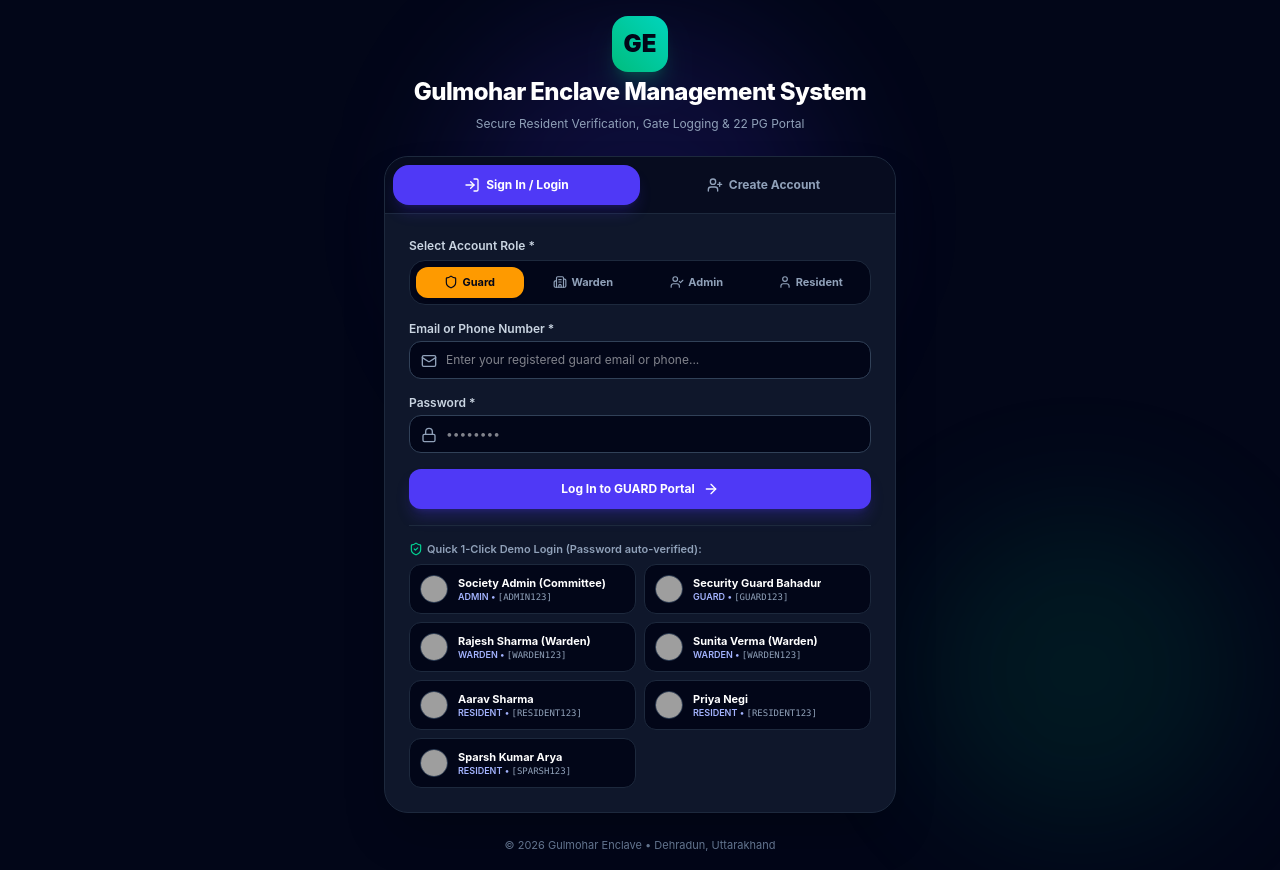
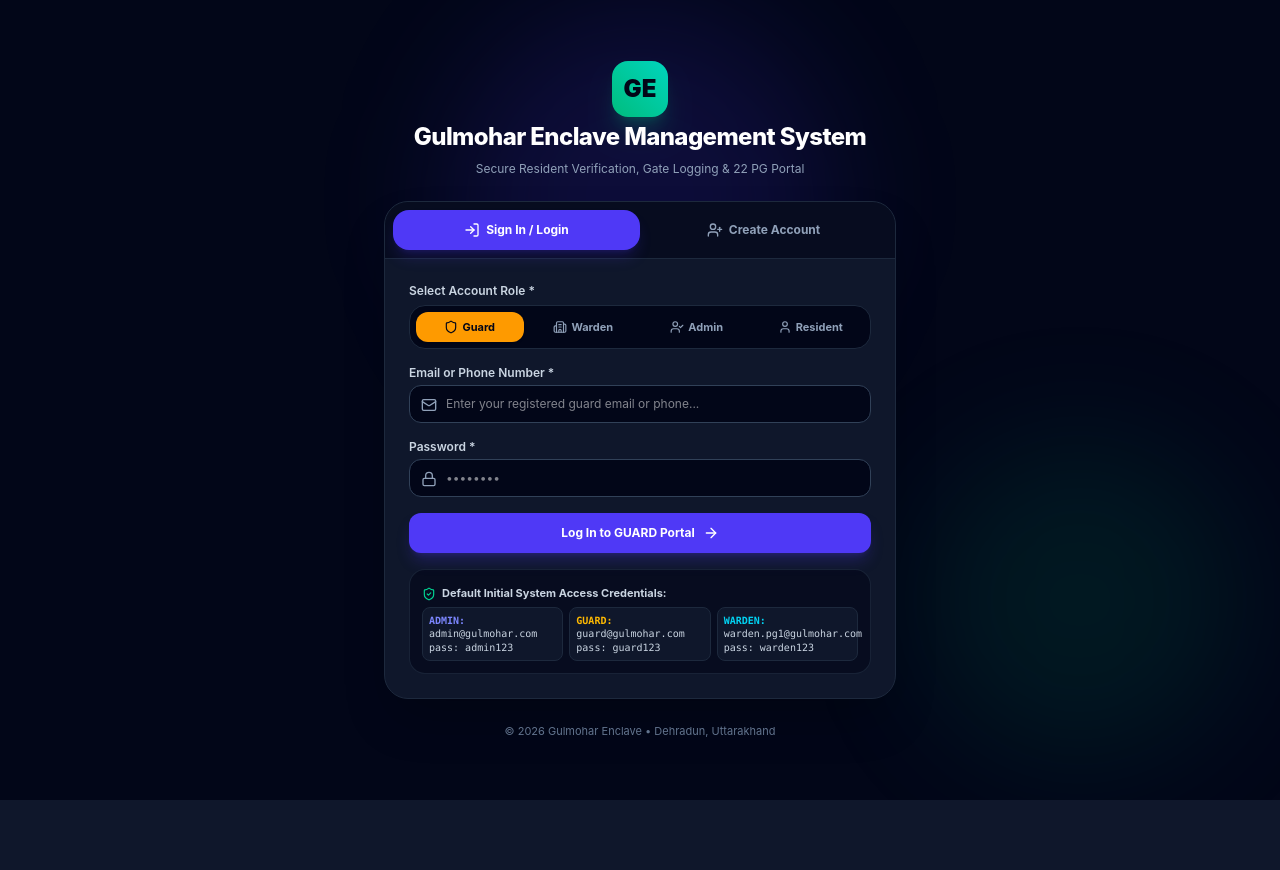
Before and after one commit to vishal26166/gulmohar-enclave, a React (Vite) app: page / in a window 1280 px wide. After the commit the page ends 800 px from the top, so only its background shows below. Built offline with nearby package versions, Linux system fonts and the light colour scheme; grey boxes are pictures that could not be loaded.

Commit message:
chore: remove dummy sample data and prepare production-ready initial database state

```diff
--- a/src/components/LoginScreen.tsx
+++ b/src/components/LoginScreen.tsx
@@ -1,7 +1,6 @@
 import React, { useState } from 'react';
 import { useApp } from '../context/AppContext';
 import type { Role, UserAccount } from '../types';
-import { INITIAL_USER_ACCOUNTS } from '../data/initialData';
 import { Shield, Building2, UserCheck, User, LogIn, UserPlus, Lock, Mail, AlertCircle, ArrowRight, ShieldCheck } from 'lucide-react';
 
 export const LoginScreen: React.FC = () => {
@@ -30,10 +29,6 @@ export const LoginScreen: React.FC = () => {
     if (!result.success) {
       setLoginError(result.error || `Invalid credentials for ${loginRole} role.`);
     }
-  };
-
-  const handleDemoLogin = (account: UserAccount) => {
-    loginUser(account.email, account.password || 'admin123', account.role);
   };
 
   const handleSignupSubmit = (e: React.FormEvent) => {
@@ -217,27 +212,24 @@ export const LoginScreen: React.FC = () => {
                   Log In to {loginRole} Portal <ArrowRight className="w-4 h-4" />
                 </button>
 
-                {/* Quick 1-Click Demo Logins */}
-                <div className="pt-4 border-t border-slate-800 space-y-2">
-                  <p className="text-[11px] text-slate-400 font-semibold flex items-center gap-1">
-                    <ShieldCheck className="w-3.5 h-3.5 text-emerald-400" />
-                    Quick 1-Click Demo Login (Password auto-verified):
+                {/* System Initial Access Info */}
+                <div className="pt-4 border-t border-slate-800 text-[11px] text-slate-400 space-y-1.5 bg-slate-950/60 p-3 rounded-2xl border border-slate-800/80">
+                  <p className="font-bold text-slate-300 flex items-center gap-1.5">
+                    <ShieldCheck className="w-3.5 h-3.5 text-emerald-400" /> Default Initial System Access Credentials:
                   </p>
-                  <div className="grid grid-cols-2 gap-2">
-                    {INITIAL_USER_ACCOUNTS.map((acc) => (
-                      <button
-                        key={acc.id}
-                        type="button"
-                        onClick={() => handleDemoLogin(acc)}
-                        className="text-left p-2.5 rounded-xl bg-slate-950 border border-slate-800 hover:border-indigo-500/50 text-xs text-slate-300 transition-all flex items-center gap-2.5 cursor-pointer"
-                      >
-                        <img src={acc.photoUrl} alt="" className="w-7 h-7 rounded-full object-cover border border-slate-700 shrink-0" />
-                        <div className="truncate min-w-0">
-                          <p className="font-bold text-white truncate text-[11px]">{acc.name}</p>
-                          <p className="text-indigo-300 text-[9px] font-semibold uppercase">{acc.role} • <span className="text-slate-400 font-mono font-normal">[{acc.password || 'admin123'}]</span></p>
-                        </div>
-                      </button>
-                    ))}
+                  <div className="grid grid-cols-1 sm:grid-cols-3 gap-1.5 text-[10px] font-mono text-slate-300">
+                    <div className="p-1.5 bg-slate-900 rounded-lg border border-slate-800">
+                      <span className="text-indigo-400 font-bold block">ADMIN:</span>
+                      admin@gulmohar.com<br/>pass: admin123
+                    </div>
+                    <div className="p-1.5 bg-slate-900 rounded-lg border border-slate-800">
+                      <span className="text-amber-400 font-bold block">GUARD:</span>
+                      guard@gulmohar.com<br/>pass: guard123
+                    </div>
+                    <div className="p-1.5 bg-slate-900 rounded-lg border border-slate-800">
+                      <span className="text-cyan-400 font-bold block">WARDEN:</span>
+                      warden.pg1@gulmohar.com<br/>pass: warden123
+                    </div>
                   </div>
                 </div>
               </form>
--- a/src/context/AppContext.tsx
+++ b/src/context/AppContext.tsx
@@ -40,7 +40,7 @@ interface AppContextType {
 
 const AppContext = createContext<AppContextType | undefined>(undefined);
 
-const LOCAL_STORAGE_KEY = 'gulmohar_enclave_data_v1';
+const LOCAL_STORAGE_KEY = 'gulmohar_enclave_prod_v2';
 
 export const AppProvider: React.FC<{ children: React.ReactNode }> = ({ children }) => {
   const [userAccounts, setUserAccounts] = useState<UserAccount[]>(() => {
--- a/src/data/initialData.ts
+++ b/src/data/initialData.ts
@@ -12,7 +12,7 @@ export const INITIAL_USER_ACCOUNTS: UserAccount[] = [
   },
   {
     id: 'usr-guard',
-    name: 'Security Guard Bahadur',
+    name: 'Security Guard (Gate 1)',
     phone: '+91 98765 11111',
     email: 'guard@gulmohar.com',
     password: 'guard123',
@@ -21,7 +21,7 @@ export const INITIAL_USER_ACCOUNTS: UserAccount[] = [
   },
   {
     id: 'usr-warden-1',
-    name: 'Rajesh Sharma (Warden)',
+    name: 'Gulmohar Haven Warden',
     phone: '+91 98765 43210',
     email: 'warden.pg1@gulmohar.com',
     password: 'warden123',
@@ -30,276 +30,48 @@ export const INITIAL_USER_ACCOUNTS: UserAccount[] = [
     pgName: 'Gulmohar Haven PG',
     photoUrl: 'https://images.unsplash.com/photo-1500648767791-00dcc994a43e?auto=format&fit=crop&w=200&q=80',
   },
-  {
-    id: 'usr-warden-2',
-    name: 'Sunita Verma (Warden)',
-    phone: '+91 98765 43211',
-    email: 'warden.pg2@gulmohar.com',
-    password: 'warden123',
-    role: 'WARDEN',
-    pgId: 'pg-2',
-    pgName: 'Royal Nest PG',
-    photoUrl: 'https://images.unsplash.com/photo-1544005313-94ddf0286df2?auto=format&fit=crop&w=200&q=80',
-  },
-  {
-    id: 'usr-res-101',
-    name: 'Aarav Sharma',
-    phone: '+91 91234 56789',
-    email: 'aarav@gulmohar.com',
-    password: 'resident123',
-    role: 'RESIDENT',
-    pgId: 'pg-1',
-    pgName: 'Gulmohar Haven PG',
-    roomNumber: '101-A',
-    photoUrl: 'https://images.unsplash.com/photo-1539571696357-5a69c17a67c6?auto=format&fit=crop&w=200&q=80',
-  },
-  {
-    id: 'usr-res-102',
-    name: 'Priya Negi',
-    phone: '+91 98234 11223',
-    email: 'priya@gulmohar.com',
-    password: 'resident123',
-    role: 'RESIDENT',
-    pgId: 'pg-1',
-    pgName: 'Gulmohar Haven PG',
-    roomNumber: '102-B',
-    photoUrl: 'https://images.unsplash.com/photo-1494790108377-be9c29b29330?auto=format&fit=crop&w=200&q=80',
-  },
-  {
-    id: 'usr-sparsh',
-    name: 'Sparsh Kumar Arya',
-    phone: '+91 98000 12345',
-    email: 'sparsh@gulmohar.com',
-    password: 'sparsh123',
-    role: 'RESIDENT',
-    pgId: 'pg-1',
-    pgName: 'Gulmohar Haven PG',
-    roomNumber: '104-A',
-    photoUrl: 'https://images.unsplash.com/photo-1534528741775-53994a69daeb?auto=format&fit=crop&w=200&q=80',
-  },
 ];
 
 export const INITIAL_PGS: PG[] = [
-  { id: 'pg-1', name: 'Gulmohar Haven PG', wardenName: 'Rajesh Sharma', wardenPhone: '+91 98765 43210', totalRooms: 20, capacity: 40, curfewTime: '22:30' },
-  { id: 'pg-2', name: 'Royal Nest PG', wardenName: 'Sunita Verma', wardenPhone: '+91 98765 43211', totalRooms: 15, capacity: 30, curfewTime: '22:30' },
-  { id: 'pg-3', name: 'Green View Residency', wardenName: 'Amitabh Joshi', wardenPhone: '+91 98765 43212', totalRooms: 18, capacity: 36, curfewTime: '22:00' },
-  { id: 'pg-4', name: 'Sunrise PG House', wardenName: 'Pooja Rawat', wardenPhone: '+91 98765 43213', totalRooms: 12, capacity: 24, curfewTime: '22:30' },
-  { id: 'pg-5', name: 'Pine Crest PG', wardenName: 'Vikram Singh', wardenPhone: '+91 98765 43214', totalRooms: 25, capacity: 50, curfewTime: '23:00' },
-  { id: 'pg-6', name: 'Dehradun Heights PG', wardenName: 'Meenakshi Bisht', wardenPhone: '+91 98765 43215', totalRooms: 14, capacity: 28, curfewTime: '22:30' },
-  { id: 'pg-7', name: 'Valley View Boys PG', wardenName: 'Sanjay Thapa', wardenPhone: '+91 98765 43216', totalRooms: 16, capacity: 32, curfewTime: '22:30' },
-  { id: 'pg-8', name: 'Shivalik Girls PG', wardenName: 'Anita Bhatt', wardenPhone: '+91 98765 43217', totalRooms: 22, capacity: 44, curfewTime: '22:00' },
-  { id: 'pg-9', name: 'Maple Leaf Residency', wardenName: 'Harish Kumar', wardenPhone: '+91 98765 43218', totalRooms: 10, capacity: 20, curfewTime: '22:30' },
-  { id: 'pg-10', name: 'Orchid Elegance PG', wardenName: 'Kavita Negi', wardenPhone: '+91 98765 43219', totalRooms: 15, capacity: 30, curfewTime: '22:30' },
-  { id: 'pg-11', name: 'Cedar Wood PG', wardenName: 'Ramesh Kandpal', wardenPhone: '+91 98765 43220', totalRooms: 12, capacity: 24, curfewTime: '22:30' },
-  { id: 'pg-12', name: 'Doon Valley PG', wardenName: 'Deepa Pant', wardenPhone: '+91 98765 43221', totalRooms: 18, capacity: 36, curfewTime: '22:30' },
-  { id: 'pg-13', name: 'Alpine View PG', wardenName: 'Manish Uniyal', wardenPhone: '+91 98765 43222', totalRooms: 20, capacity: 40, curfewTime: '23:00' },
-  { id: 'pg-14', name: 'Blossom Girls PG', wardenName: 'Sushma Dobhal', wardenPhone: '+91 98765 43223', totalRooms: 16, capacity: 32, curfewTime: '22:00' },
-  { id: 'pg-15', name: 'Evergreen House', wardenName: 'Gopal Dutt', wardenPhone: '+91 98765 43224', totalRooms: 14, capacity: 28, curfewTime: '22:30' },
-  { id: 'pg-16', name: 'Silver Oaks PG', wardenName: 'Rekha Kothari', wardenPhone: '+91 98765 43225', totalRooms: 24, capacity: 48, curfewTime: '22:30' },
-  { id: 'pg-17', name: 'Hill Top Residency', wardenName: 'Pradeep Chamoli', wardenPhone: '+91 98765 43226', totalRooms: 12, capacity: 24, curfewTime: '22:30' },
-  { id: 'pg-18', name: 'Golden Palms PG', wardenName: 'Sarita Gairola', wardenPhone: '+91 98765 43227', totalRooms: 15, capacity: 30, curfewTime: '22:30' },
-  { id: 'pg-19', name: 'Comfort Zone PG', wardenName: 'Narendra Raturi', wardenPhone: '+91 98765 43228', totalRooms: 10, capacity: 20, curfewTime: '22:30' },
-  { id: 'pg-20', name: 'Blue Sky PG', wardenName: 'Priyanka Badoni', wardenPhone: '+91 98765 43229', totalRooms: 18, capacity: 36, curfewTime: '22:30' },
-  { id: 'pg-21', name: 'Serenity Living PG', wardenName: 'Mahesh Bhandari', wardenPhone: '+91 98765 43230', totalRooms: 20, capacity: 40, curfewTime: '22:30' },
-  { id: 'pg-22', name: 'Elite Crown Residency', wardenName: 'Renu Semwal', wardenPhone: '+91 98765 43231', totalRooms: 25, capacity: 50, curfewTime: '22:30' },
+  { id: 'pg-1', name: 'Gulmohar Haven PG', wardenName: 'Gulmohar Haven Warden', wardenPhone: '+91 98765 43210', totalRooms: 20, capacity: 40, curfewTime: '22:30' },
+  { id: 'pg-2', name: 'Royal Nest PG', wardenName: 'Unassigned Warden', wardenPhone: '+91 98765 00000', totalRooms: 15, capacity: 30, curfewTime: '22:30' },
+  { id: 'pg-3', name: 'Green View Residency', wardenName: 'Unassigned Warden', wardenPhone: '+91 98765 00000', totalRooms: 18, capacity: 36, curfewTime: '22:00' },
+  { id: 'pg-4', name: 'Sunrise PG House', wardenName: 'Unassigned Warden', wardenPhone: '+91 98765 00000', totalRooms: 12, capacity: 24, curfewTime: '22:30' },
+  { id: 'pg-5', name: 'Pine Crest PG', wardenName: 'Unassigned Warden', wardenPhone: '+91 98765 00000', totalRooms: 25, capacity: 50, curfewTime: '23:00' },
+  { id: 'pg-6', name: 'Dehradun Heights PG', wardenName: 'Unassigned Warden', wardenPhone: '+91 98765 00000', totalRooms: 14, capacity: 28, curfewTime: '22:30' },
+  { id: 'pg-7', name: 'Valley View Boys PG', wardenName: 'Unassigned Warden', wardenPhone: '+91 98765 00000', totalRooms: 16, capacity: 32, curfewTime: '22:30' },
+  { id: 'pg-8', name: 'Shivalik Girls PG', wardenName: 'Unassigned Warden', wardenPhone: '+91 98765 00000', totalRooms: 22, capacity: 44, curfewTime: '22:00' },
+  { id: 'pg-9', name: 'Maple Leaf Residency', wardenName: 'Unassigned Warden', wardenPhone: '+91 98765 00000', totalRooms: 10, capacity: 20, curfewTime: '22:30' },
+  { id: 'pg-10', name: 'Orchid Elegance PG', wardenName: 'Unassigned Warden', wardenPhone: '+91 98765 00000', totalRooms: 15, capacity: 30, curfewTime: '22:30' },
+  { id: 'pg-11', name: 'Cedar Wood PG', wardenName: 'Unassigned Warden', wardenPhone: '+91 98765 00000', totalRooms: 12, capacity: 24, curfewTime: '22:30' },
+  { id: 'pg-12', name: 'Doon Valley PG', wardenName: 'Unassigned Warden', wardenPhone: '+91 98765 00000', totalRooms: 18, capacity: 36, curfewTime: '22:30' },
+  { id: 'pg-13', name: 'Alpine View PG', wardenName: 'Unassigned Warden', wardenPhone: '+91 98765 00000', totalRooms: 20, capacity: 40, curfewTime: '23:00' },
+  { id: 'pg-14', name: 'Blossom Girls PG', wardenName: 'Unassigned Warden', wardenPhone: '+91 98765 00000', totalRooms: 16, capacity: 32, curfewTime: '22:00' },
+  { id: 'pg-15', name: 'Evergreen House', wardenName: 'Unassigned Warden', wardenPhone: '+91 98765 00000', totalRooms: 14, capacity: 28, curfewTime: '22:30' },
+  { id: 'pg-16', name: 'Silver Oaks PG', wardenName: 'Unassigned Warden', wardenPhone: '+91 98765 00000', totalRooms: 24, capacity: 48, curfewTime: '22:30' },
+  { id: 'pg-17', name: 'Hill Top Residency', wardenName: 'Unassigned Warden', wardenPhone: '+91 98765 00000', totalRooms: 12, capacity: 24, curfewTime: '22:30' },
+  { id: 'pg-18', name: 'Golden Palms PG', wardenName: 'Unassigned Warden', wardenPhone: '+91 98765 00000', totalRooms: 15, capacity: 30, curfewTime: '22:30' },
+  { id: 'pg-19', name: 'Comfort Zone PG', wardenName: 'Unassigned Warden', wardenPhone: '+91 98765 00000', totalRooms: 10, capacity: 20, curfewTime: '22:30' },
+  { id: 'pg-20', name: 'Blue Sky PG', wardenName: 'Unassigned Warden', wardenPhone: '+91 98765 00000', totalRooms: 18, capacity: 36, curfewTime: '22:30' },
+  { id: 'pg-21', name: 'Serenity Living PG', wardenName: 'Unassigned Warden', wardenPhone: '+91 98765 00000', totalRooms: 20, capacity: 40, curfewTime: '22:30' },
+  { id: 'pg-22', name: 'Elite Crown Residency', wardenName: 'Unassigned Warden', wardenPhone: '+91 98765 00000', totalRooms: 25, capacity: 50, curfewTime: '22:30' },
 ];
 
-export const INITIAL_RESIDENTS: Resident[] = [
-  {
-    id: 'res-101',
-    name: 'Aarav Sharma',
-    phone: '+91 91234 56789',
-    password: 'resident123',
-    pgId: 'pg-1',
-    pgName: 'Gulmohar Haven PG',
-    roomNumber: '101-A',
-    idType: 'Aadhaar',
-    idNumber: '4532 9812 7710',
-    photoUrl: 'https://images.unsplash.com/photo-1539571696357-5a69c17a67c6?auto=format&fit=crop&w=200&q=80',
-    emergencyContactName: 'Ramesh Sharma (Father)',
-    emergencyContactPhone: '+91 98111 22334',
-    moveInDate: '2025-08-15',
-    status: 'IN',
-    lastMovementTime: new Date(Date.now() - 3600000 * 2).toISOString(),
-    active: true,
-  },
-  {
-    id: 'res-102',
-    name: 'Priya Negi',
-    phone: '+91 98234 11223',
-    password: 'resident123',
-    pgId: 'pg-1',
-    pgName: 'Gulmohar Haven PG',
-    roomNumber: '102-B',
-    idType: 'Aadhaar',
-    idNumber: '8876 1234 5544',
-    photoUrl: 'https://images.unsplash.com/photo-1494790108377-be9c29b29330?auto=format&fit=crop&w=200&q=80',
-    emergencyContactName: 'Kamla Negi (Mother)',
-    emergencyContactPhone: '+91 98222 33445',
-    moveInDate: '2025-09-01',
-    status: 'OUT',
-    lastMovementTime: new Date(Date.now() - 3600000 * 5).toISOString(),
-    active: true,
-  },
-  {
-    id: 'usr-sparsh',
-    name: 'Sparsh Kumar Arya',
-    phone: '+91 98000 12345',
-    password: 'sparsh123',
-    pgId: 'pg-1',
-    pgName: 'Gulmohar Haven PG',
-    roomNumber: '104-A',
-    idType: 'Aadhaar',
-    idNumber: '9988 7766 5544',
-    photoUrl: 'https://images.unsplash.com/photo-1534528741775-53994a69daeb?auto=format&fit=crop&w=200&q=80',
-    emergencyContactName: 'Raman Arya (Father)',
-    emergencyContactPhone: '+91 98000 99999',
-    moveInDate: '2025-10-01',
-    status: 'IN',
-    lastMovementTime: new Date(Date.now() - 3600000 * 1).toISOString(),
-    active: true,
-  },
-  {
-    id: 'res-103',
-    name: 'Rohan Verma',
-    phone: '+91 97112 88990',
-    password: 'resident123',
-    pgId: 'pg-1',
-    pgName: 'Gulmohar Haven PG',
-    roomNumber: '103-A',
-    idType: 'Passport',
-    idNumber: 'Z8912341',
-    photoUrl: 'https://images.unsplash.com/photo-1507003211169-0a1dd7228f2d?auto=format&fit=crop&w=200&q=80',
-    emergencyContactName: 'Suresh Verma (Father)',
-    emergencyContactPhone: '+91 97111 00011',
-    moveInDate: '2025-11-10',
-    status: 'IN',
-    lastMovementTime: new Date(Date.now() - 3600000 * 1).toISOString(),
-    active: true,
-  },
-  {
-    id: 'res-104',
-    name: 'Ananya Rawat',
-    phone: '+91 98877 66554',
-    password: 'resident123',
-    pgId: 'pg-2',
-    pgName: 'Royal Nest PG',
-    roomNumber: '201-A',
-    idType: 'Aadhaar',
-    idNumber: '3344 5566 7788',
-    photoUrl: 'https://images.unsplash.com/photo-1517841905240-472988babdf9?auto=format&fit=crop&w=200&q=80',
-    emergencyContactName: 'Birendra Rawat (Father)',
-    emergencyContactPhone: '+91 98800 11223',
-    moveInDate: '2026-01-05',
-    status: 'IN',
-    lastMovementTime: new Date(Date.now() - 3600000 * 3).toISOString(),
-    active: true,
-  },
-  {
-    id: 'res-105',
-    name: 'Devendra Bisht',
-    phone: '+91 96543 21098',
-    password: 'resident123',
-    pgId: 'pg-2',
-    pgName: 'Royal Nest PG',
-    roomNumber: '202-B',
-    idType: 'Driving License',
-    idNumber: 'UK072023004561',
-    photoUrl: 'https://images.unsplash.com/photo-1500648767791-00dcc994a43e?auto=format&fit=crop&w=200&q=80',
-    emergencyContactName: 'Geeta Bisht (Mother)',
-    emergencyContactPhone: '+91 96500 99887',
-    moveInDate: '2025-07-20',
-    status: 'OUT',
-    lastMovementTime: new Date(Date.now() - 3600000 * 8).toISOString(),
-    active: true,
-  },
-];
+export const INITIAL_RESIDENTS: Resident[] = [];
 
-export const INITIAL_MOVEMENT_LOGS: MovementLog[] = [
-  {
-    id: 'log-1',
-    residentId: 'res-101',
-    residentName: 'Aarav Sharma',
-    pgId: 'pg-1',
-    pgName: 'Gulmohar Haven PG',
-    roomNumber: '101-A',
-    type: 'IN',
-    timestamp: new Date(Date.now() - 3600000 * 2).toISOString(),
-    recordedBy: 'Security Guard (Gate 1)',
-    isLateEntry: false,
-    notes: 'Regular entry',
-  },
-  {
-    id: 'log-2',
-    residentId: 'res-102',
-    residentName: 'Priya Negi',
-    pgId: 'pg-1',
-    pgName: 'Gulmohar Haven PG',
-    roomNumber: '102-B',
-    type: 'OUT',
-    timestamp: new Date(Date.now() - 3600000 * 5).toISOString(),
-    recordedBy: 'Security Guard (Gate 1)',
-    isLateEntry: false,
-    notes: 'Outing for market',
-  },
-  {
-    id: 'log-3',
-    residentId: 'res-103',
-    residentName: 'Rohan Verma',
-    pgId: 'pg-1',
-    pgName: 'Gulmohar Haven PG',
-    roomNumber: '103-A',
-    type: 'IN',
-    timestamp: new Date(Date.now() - 3600000 * 25).toISOString(),
-    recordedBy: 'Security Guard (Gate 1)',
-    isLateEntry: true,
-    notes: 'Late entry after curfew (11:45 PM)',
-  },
-];
+export const INITIAL_MOVEMENT_LOGS: MovementLog[] = [];
 
 export const INITIAL_AUDIT_LOGS: AuditEntry[] = [
   {
     id: 'audit-1',
-    timestamp: new Date(Date.now() - 3600000 * 48).toISOString(),
+    timestamp: new Date().toISOString(),
     userRole: 'ADMIN',
-    userName: 'Society Committee Admin',
-    action: 'System Initialized',
-    details: 'Pre-loaded 22 PG Accommodations and Warden Registrations for Gulmohar Enclave.',
-  },
-  {
-    id: 'audit-2',
-    timestamp: new Date(Date.now() - 3600000 * 25).toISOString(),
-    userRole: 'GUARD',
-    userName: 'Gate Guard Bahadur',
-    action: 'Late Entry Flagged',
-    details: 'Logged late entry for Rohan Verma (PG-1 Room 103-A) at 11:45 PM.',
+    userName: 'System Administrator',
+    action: 'System Ready',
+    details: 'Gulmohar Enclave Gate Security & PG Management System initialized in production state with 22 PG Accommodations.',
   },
 ];
 
-export const INITIAL_VISITORS: Visitor[] = [
-  {
-    id: 'vis-1',
-    visitorName: 'Vikrant Negi',
-    visitorPhone: '+91 98989 12345',
-    purpose: 'Family Visit',
-    hostResidentId: 'res-102',
-    hostResidentName: 'Priya Negi',
-    hostPgName: 'Gulmohar Haven PG',
-    hostRoom: '102-B',
-    approvalStatus: 'PENDING',
-    entryTime: new Date(Date.now() - 1800000).toISOString(),
-  },
-];
+export const INITIAL_VISITORS: Visitor[] = [];
 
-export const INITIAL_ALERTS: SystemAlert[] = [
-  {
-    id: 'alert-1',
-    type: 'LATE_ENTRY',
-    pgId: 'pg-1',
-    pgName: 'Gulmohar Haven PG',
-    residentName: 'Rohan Verma',
-    message: 'Late entry recorded at 11:45 PM (Curfew: 10:30 PM)',
-    timestamp: new Date(Date.now() - 3600000 * 25).toISOString(),
-    read: false,
-  },
-];
+export const INITIAL_ALERTS: SystemAlert[] = [];
```
